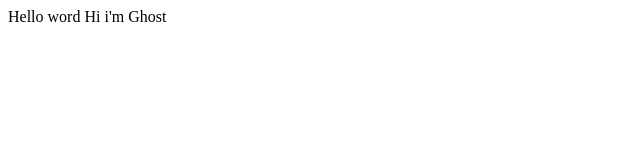
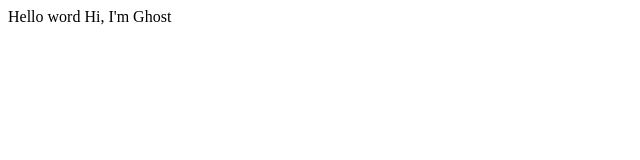
Before and after one commit to karank05/karank05, a plain HTML site: page index.html in a window 1280 px wide. Shown: the full height of the page, 0-640 px from the left. Drawn offline with Linux system fonts and the light colour scheme.

Commit message:
Update index.html

```diff
--- a/index.html
+++ b/index.html
@@ -1,4 +1,4 @@
 <h>Hello word</h>
 
 
-<h>Hi i'm Ghost</h>
+<h>Hi, I'm Ghost</h>
```
